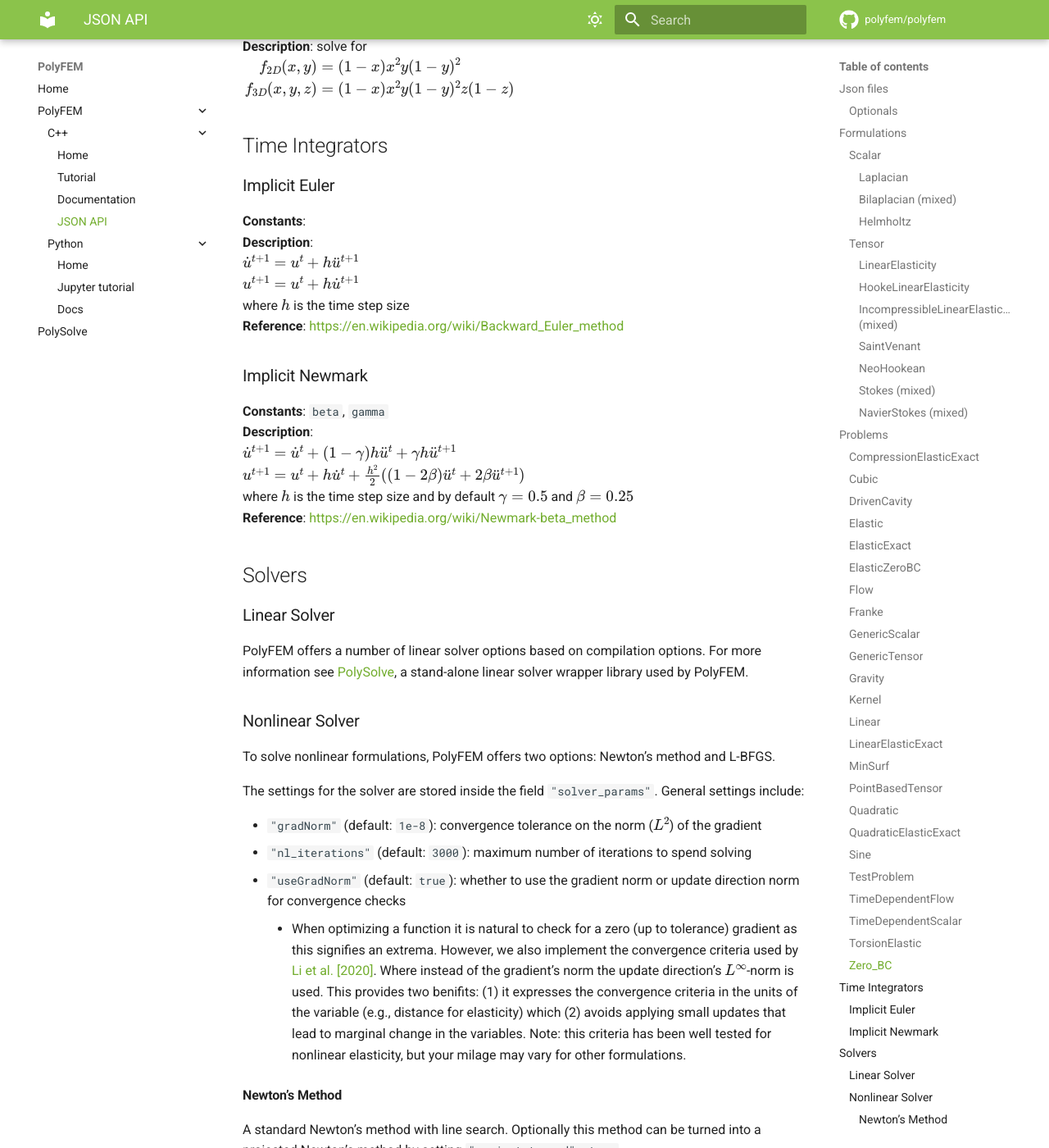
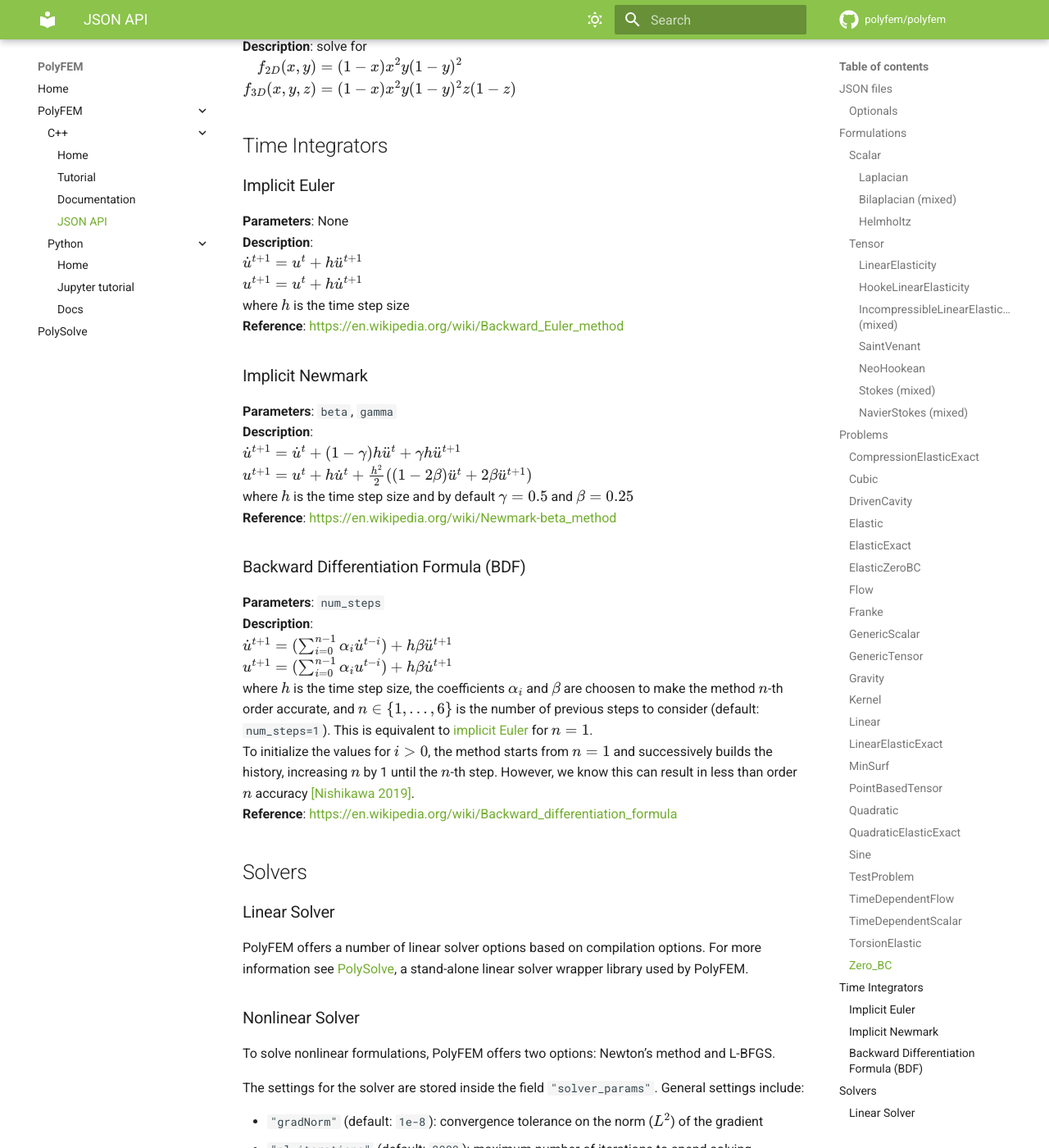
Before and after one commit to polyfem/polyfem.github.io, an MkDocs documentation site: the page built from docs/documentation.md, in a window 1280 px wide and 1400 px high, scrolled down 11751 px. Shown: the whole window at 82% size. Built offline with MkDocs 1.6.1 and Material for MkDocs 9.7.7, drawn with Linux system fonts in a browser that asks for light colours; formulas are drawn with MathJax 3; comment, search, counter and statistics services are not loaded.

Commit message:
Added BDF time integrator docs

```diff
--- a/docs/documentation.md
+++ b/docs/documentation.md
@@ -1,4 +1,4 @@
-Json files
+JSON files
 ----------
 
 Complete example
@@ -486,7 +486,7 @@ Time Integrators
 
 ### Implicit Euler
 
-**Constants**:<br>
+**Parameters**: None<br>
 **Description**: <br>
 $\dot{u}^{t+1} = u^t + h \ddot{u}^{t+1}$ <br>
 $u^{t+1} = u^t + h \dot{u}^{t+1}$ <br>
@@ -495,12 +495,22 @@ where $h$ is the time step size<br>
 
 ### Implicit Newmark
 
-**Constants**: `beta`, `gamma`<br>
+**Parameters**: `beta`, `gamma`<br>
 **Description**: <br>
 $\dot{u}^{t+1} = \dot{u}^t + (1-\gamma)h\ddot{u}^t + \gamma h\ddot{u}^{t+1}$<br>
 $u^{t+1} = u^t + h\dot{u}^t + \tfrac{h^2}{2}((1-2\beta)\ddot{u}^t + 2\beta\ddot{u}^{t+1})$ <br>
 where $h$ is the time step size and by default $\gamma = 0.5$ and $\beta = 0.25$<br>
 **Reference**: https://en.wikipedia.org/wiki/Newmark-beta_method
+
+### Backward Differentiation Formula (BDF)
+
+**Parameters**: `num_steps`<br>
+**Description**: <br>
+$\dot{u}^{t+1} = (\sum_{i=0}^{n-1} \alpha_i \dot{u}^{t-i}) + h\beta\ddot{u}^{t+1}$<br>
+$u^{t+1} = (\sum_{i=0}^{n-1} \alpha_i u^{t-i}) + h\beta\dot{u}^{t+1}$ <br>
+where $h$ is the time step size, the coefficients $\alpha_i$ and $\beta$ are choosen to make the method $n$-th order accurate, and $n \in \{1, \ldots, 6\}$ is the number of previous steps to consider (default: `num_steps=1`). This is equivalent to [implicit Euler](#implicit-euler) for $n=1$.<br>
+To initialize the values for $i > 0$, the method starts from $n=1$ and successively builds the history, increasing $n$ by 1 until the $n$-th step. However, we know this can result in less than order $n$ accuracy [[Nishikawa 2019]](https://www.researchgate.net/publication/332855136_On_Large_Start-Up_Error_of_BDF2).<br>
+**Reference**: https://en.wikipedia.org/wiki/Backward_differentiation_formula
 
 Solvers
 -------
```
